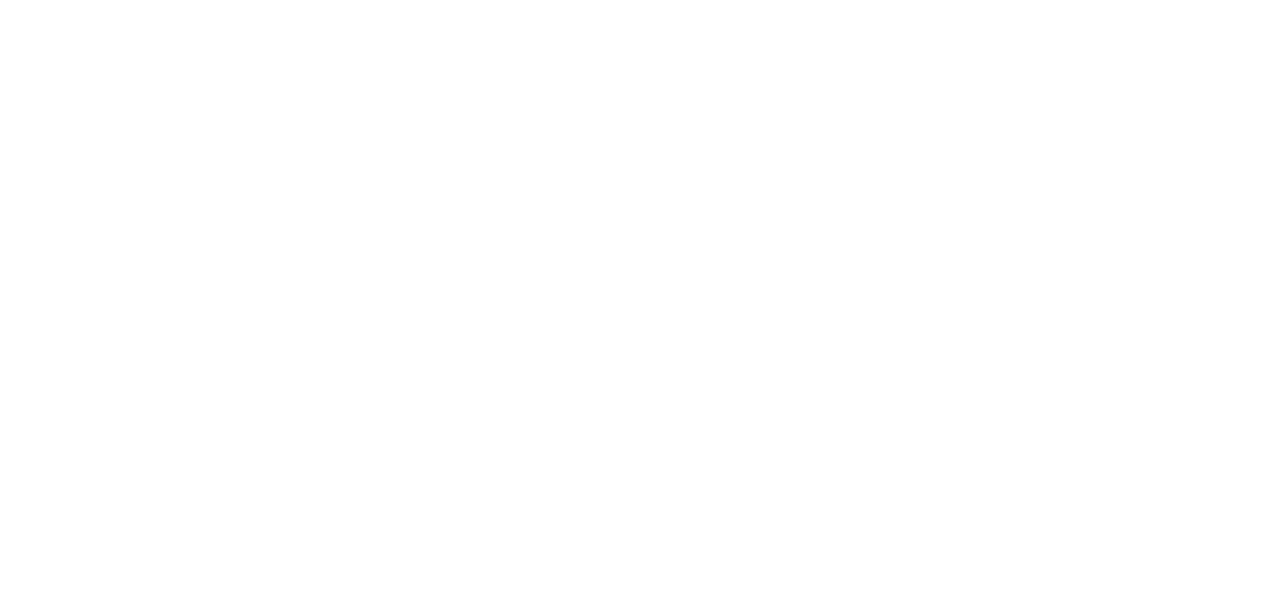
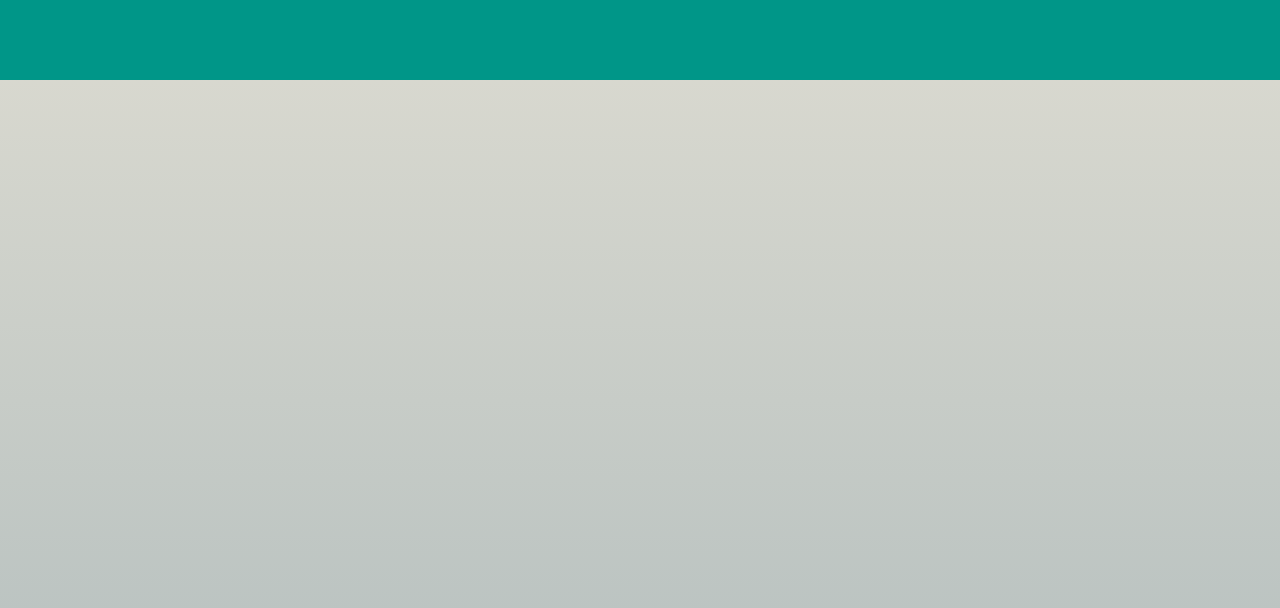
Before and after one commit to AntonioNicolaci/vue-boolzapp, a plain HTML site: page index.html in a window 1280 px wide. Drawn offline with nearby package versions, Linux system fonts and the light colour scheme.

Commit message:
add main and backgroud green bar

```diff
--- a/index.html
+++ b/index.html
@@ -9,7 +9,13 @@
     <link rel="stylesheet" href="style.css">
 </head>
 <body>
-    <div id="app"></div>
+    <main>
+        <div id="barraVerde"></div>
+        <div id="app">
+
+        </div>
+    </main>
+
     <script src='https://unpkg.com/vue@3/dist/vue.global.js'></script>
     <script src="main.js"></script>
 </body>
```
